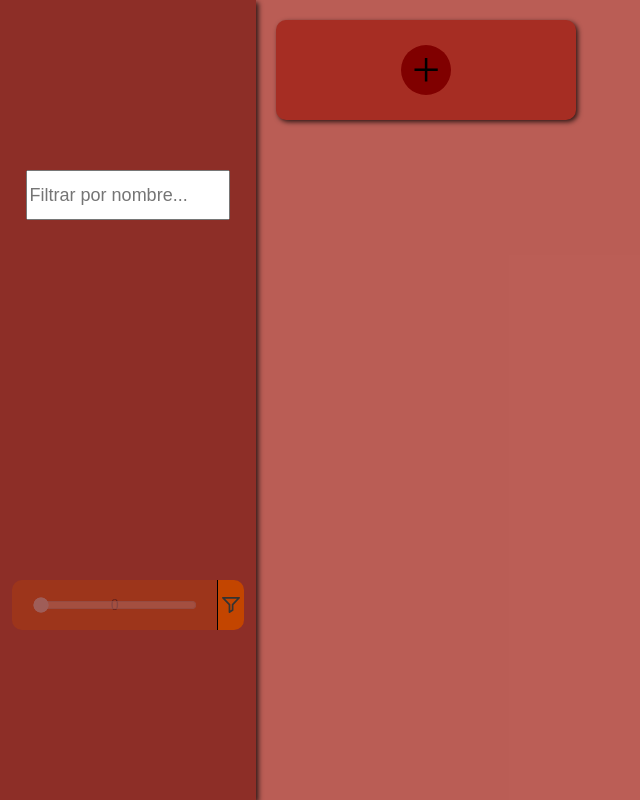
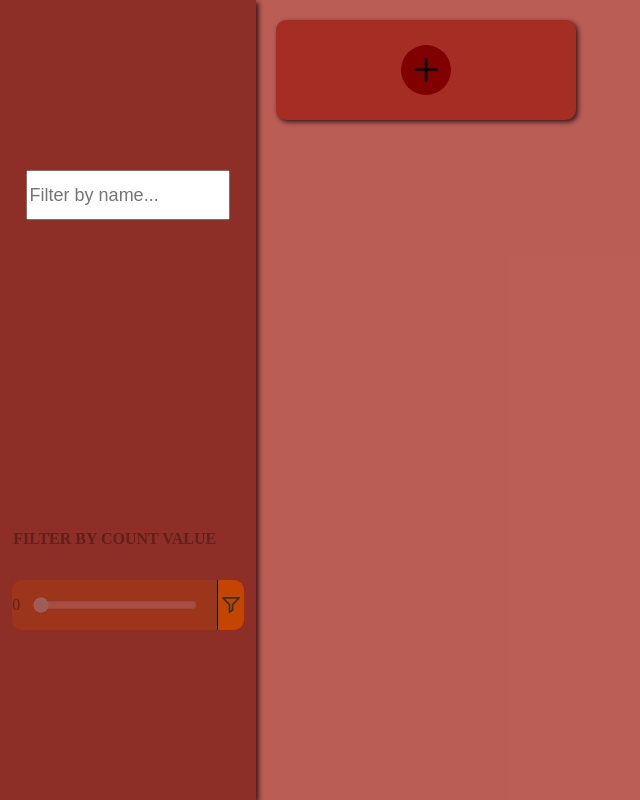
Before and after one commit to jamalvarez/counter-app, a React (Create React App) app: page / in a window 1280 px wide. Shown: the whole page, without its empty margins (0-640 px from the left). Built offline with nearby package versions, Linux system fonts and the light colour scheme; no server answers.

Commit message:
small filter fixes before tests

```diff
--- a/src/components/filters/index.js
+++ b/src/components/filters/index.js
@@ -13,10 +13,12 @@ function Filters({
   return (
       <React.Fragment>
       <div id="filter-button" className={`${useValueFilter ? 'active' : 'inactive'}`} onClick={() => toggleValueFilter(!useValueFilter)}/>
+
     <div id="filters">
+    <div id="filtertitle">FILTER BY COUNT VALUE</div>
     <span id="minFilterValue">{minFilterValue}</span>
       <input
-        className="min"
+        className="min seethrough"
         name="range_1"
         type="range"
         disabled={disabled}
--- a/src/components/search/index.js
+++ b/src/components/search/index.js
@@ -4,7 +4,7 @@ import React from 'react';
 function Search({value, onChange}){
     return(
         <div id="searchbar">
-        <input type="text" value={value} placeholder={'Filtrar por nombre...'} onChange={(e) => {onChange(e.target.value)}}/>
+        <input type="text" value={value} placeholder={'Filter by name...'} onChange={(e) => {onChange(e.target.value)}}/>
         </div>
     )
 }
--- a/src/index.css
+++ b/src/index.css
@@ -34,10 +34,15 @@ body {
   -moz-box-shadow: 2px 2px 5px 0.5px rgba(0, 0, 0, 0.75);
   box-shadow: 2px 2px 5px 0.5px rgba(0, 0, 0, 0.75);
 }
+#filtertitle {
+  display:none;
+  position: absolute;
+  top: -100%;
+  font-weight:bold;
+}
 #searchbar {
   height: 100%;
   width: calc(100% - 40px);
-  background-color: yellow;
   border-radius: 10px 0 0 10px;
 }
 #searchbar input {
@@ -250,8 +255,8 @@ input[type="range"]::-webkit-slider-thumb {
     cursor: pointer;
   }
   .inactive + #filters {
+    opacity:0.3;
     display: flex;
-    opacity: 0.3;
     cursor: not-allowed;
   }
   #filters {
@@ -259,6 +264,14 @@ input[type="range"]::-webkit-slider-thumb {
     height: 50px;
     position: relative;
     width: 80%;
+    display: flex;
+    justify-content: center;
+  }
+  #filtertitle {
+    display:block;
+  }
+  #minFilterValue {
+    margin-right: auto;
   }
   #counter-list {
     background-color: var(--light-red);
```
